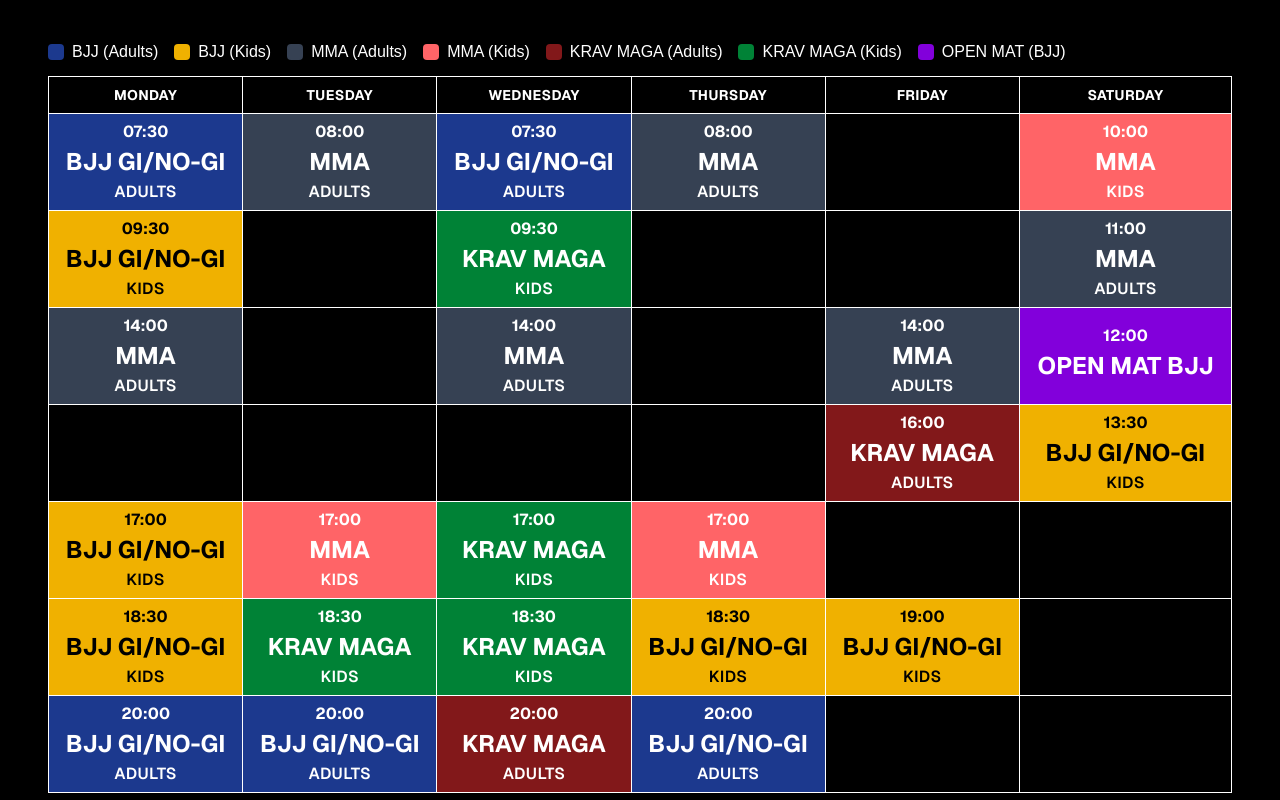
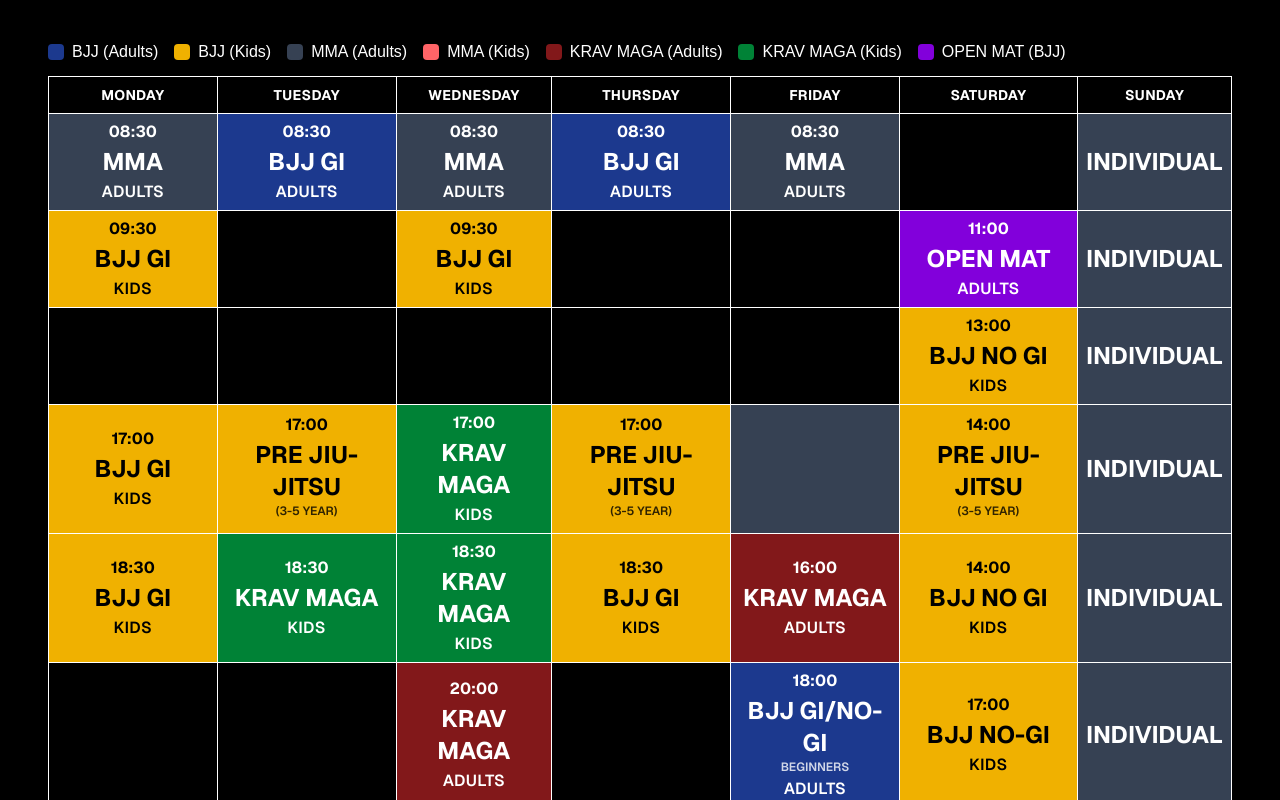
Before and after one commit to Katherin3/jiujitsu, a Next.js app: page /en/schedule in a window 1280 px wide. Shown: the part 260-1060 px from the top of the page. Built offline with nearby package versions, Linux system fonts and the light colour scheme; no server answers.

Commit message:
update schedule page

```diff
--- a/components/Schedule/Schedule.tsx
+++ b/components/Schedule/Schedule.tsx
@@ -26,7 +26,7 @@ const ScheduleTable: React.FC = () => {
 
   const t = useTranslations('Schedule');
 
-  const days: string[] = [t('mon'), t('tue'), t('wed'), t('thu'), t('fri'), t('sat')];
+  const days: string[] = [t('mon'), t('tue'), t('wed'), t('thu'), t('fri'), t('sat'), t('sun')];
 
   const schedule: ScheduleCell[][] = scheduleJson.map((row) =>
     row.map((cell) => ({
--- a/data/schedule.json
+++ b/data/schedule.json
@@ -1,58 +1,65 @@
 [
     [
-      { "time": "07:30", "title": "BJJ GI/NO-GI", "subtitle": "", "audience": "adlt", "color": "BJJ_ADULTS" },
-      { "time": "08:00", "title": "MMA", "subtitle": "", "audience": "adlt", "color": "MMA_ADULTS" },
-      { "time": "07:30", "title": "BJJ GI/NO-GI", "subtitle": "", "audience": "adlt", "color": "BJJ_ADULTS" },
-      { "time": "08:00", "title": "MMA", "subtitle": "", "audience": "adlt", "color": "MMA_ADULTS" },
+      { "time": "08:30", "title": "MMA", "subtitle": "", "audience": "adlt", "color": "MMA_ADULTS" },
+      { "time": "08:30", "title": "BJJ GI", "subtitle": "", "audience": "adlt", "color": "BJJ_ADULTS" },
+      { "time": "08:30", "title": "MMA", "subtitle": "", "audience": "adlt", "color": "MMA_ADULTS" },
+      { "time": "08:30", "title": "BJJ GI", "subtitle": "", "audience": "adlt", "color": "BJJ_ADULTS" },
+      { "time": "08:30", "title": "MMA", "subtitle": "", "audience": "adlt", "color": "MMA_ADULTS" },
       { "time": "", "title": "", "subtitle": "", "audience": "", "color": "" },
-      { "time": "10:00", "title": "MMA", "subtitle": "", "audience": "kids", "color": "MMA_KIDS" }
+      { "time": " ", "title": "INDIVIDUAL", "subtitle": "", "audience": "", "color": "MMA_ADULTS" }
     ],
     [
-      { "time": "09:30", "title": "BJJ GI/NO-GI", "subtitle": "", "audience": "kids", "color": "BJJ_KIDS" },
+      { "time": "09:30", "title": "BJJ GI", "subtitle": "", "audience": "kids", "color": "BJJ_KIDS" },
       { "time": "", "title": "", "subtitle": "", "audience": "", "color": "" },
-      { "time": "09:30", "title": "KRAV MAGA", "subtitle": "", "audience": "kids", "color": "KRAV_KIDS" },
+      { "time": "09:30", "title": "BJJ GI", "subtitle": "", "audience": "kids", "color": "BJJ_KIDS" },
       { "time": "", "title": "", "subtitle": "", "audience": "", "color": "" },
       { "time": "", "title": "", "subtitle": "", "audience": "", "color": "" },
-      { "time": "11:00", "title": "MMA", "subtitle": "", "audience": "adlt", "color": "MMA_ADULTS" }
-    ],
-    [
-      { "time": "14:00", "title": "MMA", "subtitle": "", "audience": "adlt", "color": "MMA_ADULTS" },
-      { "time": "", "title": "", "subtitle": "", "audience": "", "color": "bg-black text-white" },
-      { "time": "14:00", "title": "MMA", "subtitle": "", "audience": "adlt", "color": "MMA_ADULTS" },
-      { "time": "", "title": "", "subtitle": "", "audience": "", "color": "bg-black text-white" },
-      { "time": "14:00", "title": "MMA", "subtitle": "", "audience": "adlt", "color": "MMA_ADULTS" },
-      { "time": "12:00", "title": "OPEN MAT BJJ", "subtitle": "", "audience": "", "color": "OPEN_MAT" }
+      { "time": "11:00", "title": "OPEN MAT", "subtitle": "", "audience": "adlt", "color": "OPEN_MAT" },
+      { "time": " ", "title": "INDIVIDUAL", "subtitle": "", "audience": "", "color": "MMA_ADULTS" }
     ],
     [
       { "time": "", "title": "", "subtitle": "", "audience": "", "color": "" },
       { "time": "", "title": "", "subtitle": "", "audience": "", "color": "" },
       { "time": "", "title": "", "subtitle": "", "audience": "", "color": "" },
       { "time": "", "title": "", "subtitle": "", "audience": "", "color": "" },
-      { "time": "16:00", "title": "KRAV MAGA", "subtitle": "", "audience": "adlt", "color": "KRAV_ADULTS" },
-      { "time": "13:30", "title": "BJJ GI/NO-GI", "subtitle": "", "audience": "kids", "color": "BJJ_KIDS" }
+      { "time": "", "title": "", "subtitle": "", "audience": "", "color": "" },
+      { "time": "13:00", "title": "BJJ NO GI", "subtitle": "", "audience": "kids", "color": "BJJ_KIDS" },
+      { "time": " ", "title": "INDIVIDUAL", "subtitle": "", "audience": "", "color": "MMA_ADULTS" }
     ],
     [
-      { "time": "17:00", "title": "BJJ GI/NO-GI", "subtitle": "", "audience": "kids", "color": "BJJ_KIDS" },
-      { "time": "17:00", "title": "MMA", "subtitle": "", "audience": "kids", "color": "MMA_KIDS" },
+      { "time": "17:00", "title": "BJJ GI", "subtitle": "", "audience": "kids", "color": "BJJ_KIDS" },
+      { "time": "17:00", "title": "PRE JIU-JITSU", "subtitle": "(3-5 Year)", "audience": "", "color": "BJJ_KIDS" },
       { "time": "17:00", "title": "KRAV MAGA", "subtitle": "", "audience": "kids", "color": "KRAV_KIDS" },
-      { "time": "17:00", "title": "MMA", "subtitle": "", "audience": "kids", "color": "MMA_KIDS" },
-      { "time": "", "title": "", "subtitle": "", "audience": "", "color": "" },
-      { "time": "", "title": "", "subtitle": "", "audience": "", "color": "" }
+      { "time": "17:00", "title": "PRE JIU-JITSU", "subtitle": "(3-5 Year)", "audience": "", "color": "BJJ_KIDS" },
+      { "time": "", "title": "", "subtitle": "", "audience": "", "color": "MMA_ADULTS" },
+      { "time": "14:00", "title": "PRE JIU-JITSU", "subtitle": "(3-5 Year)", "audience": "", "color": "BJJ_KIDS" },
+      { "time": " ", "title": "INDIVIDUAL", "subtitle": "", "audience": "", "color": "MMA_ADULTS" }
     ],
     [
-      { "time": "18:30", "title": "BJJ GI/NO-GI", "subtitle": "", "audience": "kids", "color": "BJJ_KIDS" },
+      { "time": "18:30", "title": "BJJ GI", "subtitle": "", "audience": "kids", "color": "BJJ_KIDS" },
       { "time": "18:30", "title": "KRAV MAGA", "subtitle": "", "audience": "kids", "color": "KRAV_KIDS" },
       { "time": "18:30", "title": "KRAV MAGA", "subtitle": "", "audience": "kids", "color": "KRAV_KIDS" },
-      { "time": "18:30", "title": "BJJ GI/NO-GI", "subtitle": "", "audience": "kids", "color": "BJJ_KIDS" },
-      { "time": "19:00", "title": "BJJ GI/NO-GI", "subtitle": "", "audience": "kids", "color": "BJJ_KIDS" },
-      { "time": "", "title": "", "subtitle": "", "audience": "", "color": "" }
+      { "time": "18:30", "title": "BJJ GI", "subtitle": "", "audience": "kids", "color": "BJJ_KIDS" },
+      { "time": "16:00", "title": "KRAV MAGA", "subtitle": "", "audience": "adlt", "color": "KRAV_ADULTS" },
+      { "time": "14:00", "title": "BJJ NO GI", "subtitle": "", "audience": "kids", "color": "BJJ_KIDS" },
+      { "time": " ", "title": "INDIVIDUAL", "subtitle": "", "audience": "", "color": "MMA_ADULTS" }
     ],
     [
-      { "time": "20:00", "title": "BJJ GI/NO-GI", "subtitle": "", "audience": "adlt", "color": "BJJ_ADULTS" },
-      { "time": "20:00", "title": "BJJ GI/NO-GI", "subtitle": "", "audience": "adlt", "color": "BJJ_ADULTS" },
+      { "time": "", "title": "", "subtitle": "", "audience": "", "color": "" },
+      { "time": "", "title": "", "subtitle": "", "audience": "", "color": "" },
       { "time": "20:00", "title": "KRAV MAGA", "subtitle": "", "audience": "adlt", "color": "KRAV_ADULTS" },
-      { "time": "20:00", "title": "BJJ GI/NO-GI", "subtitle": "", "audience": "adlt", "color": "BJJ_ADULTS" },
       { "time": "", "title": "", "subtitle": "", "audience": "", "color": "" },
-      { "time": "", "title": "", "subtitle": "", "audience": "", "color": "" }
+      { "time": "18:00", "title": "BJJ GI/NO-GI", "subtitle": "Beginners", "audience": "adlt", "color": "BJJ_ADULTS" },
+      { "time": "17:00", "title": "BJJ NO-GI", "subtitle": "", "audience": "kids", "color": "BJJ_KIDS" },
+      { "time": " ", "title": "INDIVIDUAL", "subtitle": "", "audience": "", "color": "MMA_ADULTS" }
+    ],
+    [
+      { "time": "20:00", "title": "BJJ GI/NO-GI", "subtitle": "Beginners", "audience": "adlt", "color": "BJJ_ADULTS" },
+      { "time": "20:00", "title": "BJJ GI/NO-GI", "subtitle": "Advanced", "audience": "adlt", "color": "BJJ_ADULTS" },
+      { "time": "20:00", "title": "BJJ NO-GI", "subtitle": "", "audience": "adlt", "color": "BJJ_ADULTS" },
+      { "time": "20:00", "title": "BJJ GI/NO-GI", "subtitle": "Advanced", "audience": "adlt", "color": "BJJ_ADULTS" },
+      { "time": "20:00", "title": "BJJ NO-GI", "subtitle": "", "audience": "adlt", "color": "BJJ_ADULTS" },
+      { "time": "", "title": "", "subtitle": "", "audience": "", "color": "" },
+      { "time": " ", "title": "INDIVIDUAL", "subtitle": "", "audience": "", "color": "MMA_ADULTS" }
     ]
   ]
```
Also changed, not shown: messages/en.json (+2 -2 lines), messages/ka.json (+3 -3 lines), messages/ru.json (+2 -2 lines).
